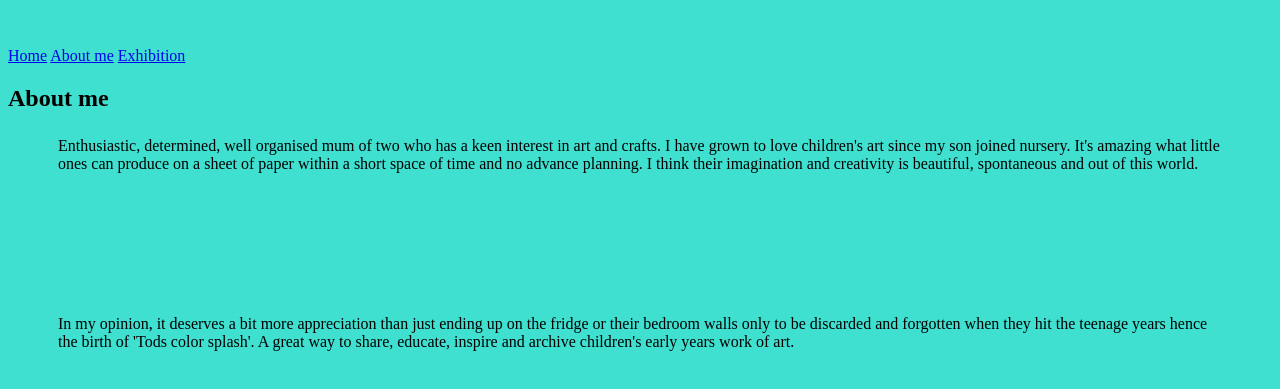
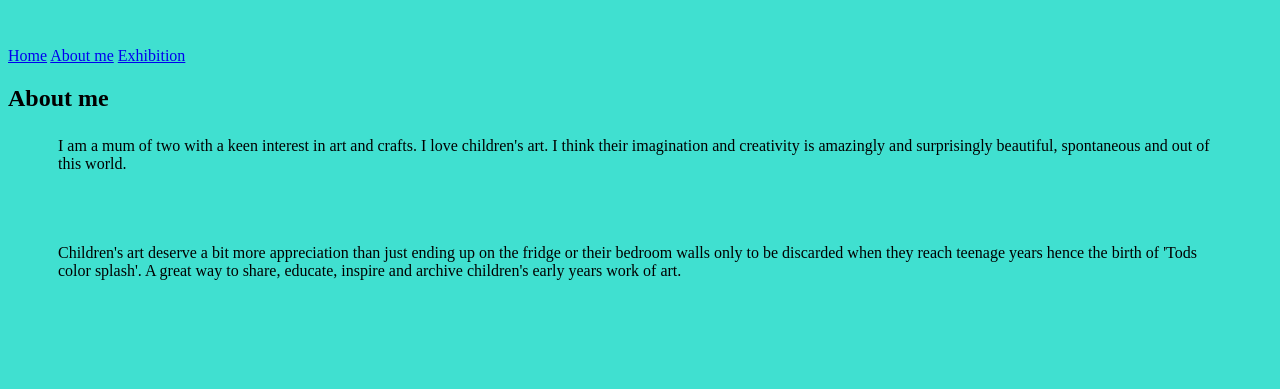
Before and after one commit to lchipeta/web-projects, a plain HTML site: page aboutme.html in a window 1280 px wide. Shown: the part 143-532 px from the top of the page. Drawn offline with Linux system fonts and the light colour scheme.

Commit message:
Update aboutme.html
changed paragraph details

```diff
--- a/aboutme.html
+++ b/aboutme.html
@@ -12,18 +12,16 @@
     <h2>About me</h2>
 </div>
 
-<body><div><p>Enthusiastic, determined, well organised mum of two who has
-    a keen interest in art and crafts. I have grown to love children's art
-    since my son joined nursery. It's amazing what little ones can produce
-    on a sheet of paper within a short space of time and no advance planning.
-    I think their imagination and creativity is beautiful, spontaneous and
-    out of this world. </div>
+<body>
+    <p>I am a mum of two with a keen interest in art and crafts. I love
+    children's art. I think their imagination and creativity is amazingly and
+    surprisingly beautiful, spontaneous and out of this world.
    </p>
-  <div><p>In my opinion, it deserves a bit more appreciation than
-    just ending up on the fridge or their bedroom walls only to be discarded
-    and forgotten when they hit the teenage years hence the birth of 'Tods
-    color splash'. A great way to share, educate, inspire and archive children's
-    early years work of art.
+  <p>Children's art deserve a bit more appreciation than just ending up on the
+    fridge or their bedroom walls only to be discarded when they reach teenage years
+    hence the birth of 'Tods color splash'. A great way to share, educate, inspire
+    and archive children's early years work of art.
     </p>
+
 </div>
  </body>
```
